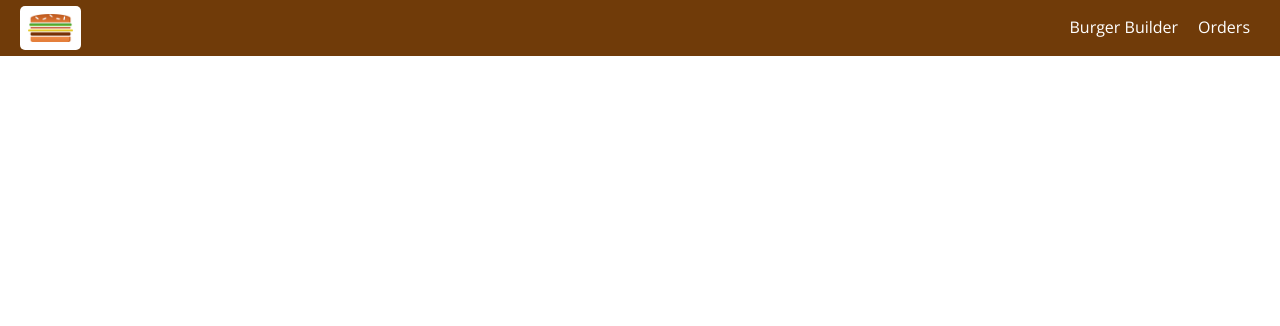
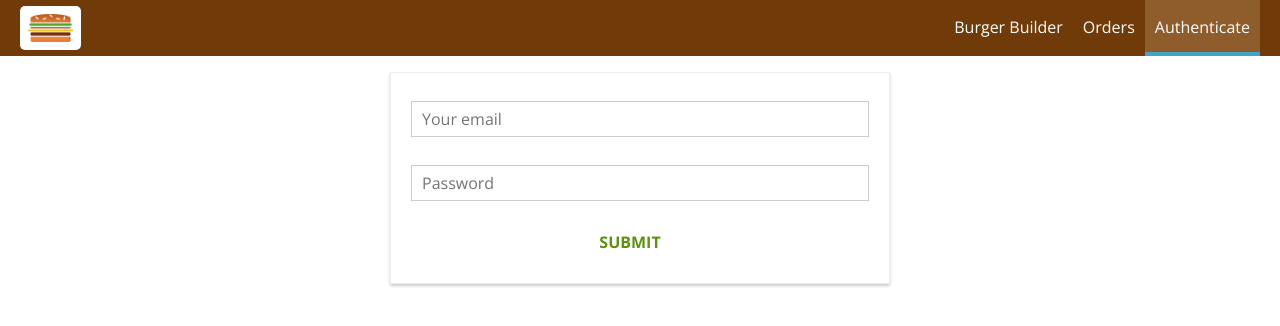
Before and after one commit to sergejs-basangovs-ingresso/burger-react-app-firebase, a React (Create React App) app: page /auth in a window 1280 px wide. Shown: the top 326 px of the page. Built offline with nearby package versions, Linux system fonts and the light colour scheme.

Commit message:
auth initial

```diff
--- a/package.json
+++ b/package.json
@@ -7,6 +7,7 @@
     "@testing-library/react": "^9.4.0",
     "@testing-library/user-event": "^7.2.1",
     "axios": "^0.19.2",
+    "node-sass": "^4.13.1",
     "prop-types": "^15.7.2",
     "react": "^16.12.0",
     "react-dom": "^16.12.0",
--- a/src/App.js
+++ b/src/App.js
@@ -4,6 +4,7 @@
 import BurgerBuilder from "./containers/BurgerBuilder/BurgerBuilder";
 import Checkout from "./containers/Checkout/Checkout";
 import Orders from "./containers/Orders/Orders";
+import Auth from "./containers/Auth/Auth";
 
 class App extends Component {
 	render() {
@@ -14,6 +15,7 @@
 						<Route path="/" exact component={BurgerBuilder} />
 						<Route path="/checkout" component={Checkout} />
 						<Route path="/orders" component={Orders} />
+						<Route path="/auth" component={Auth} />
 					</Switch>
 				</Layout>
 			</div>
--- a/src/components/Navigation/NavigationItems/NavigationItems.js
+++ b/src/components/Navigation/NavigationItems/NavigationItems.js
@@ -9,6 +9,7 @@
 				Burger Builder
 			</NavigationItem>
 			<NavigationItem link="/orders">Orders</NavigationItem>
+			<NavigationItem link="/auth">Authenticate</NavigationItem>
 		</ul>
 	);
 };
--- /dev/null
+++ b/src/containers/Auth/Auth.js
@@ -0,0 +1,134 @@
+import React, { Component } from "react";
+import Input from "../../components/UI/Input/Input";
+import Button from "../../components/UI/Button/Button";
+
+import classes from "./Auth.module.scss";
+
+export class Auth extends Component {
+	state = {
+		controls: {
+			email: {
+				elementType: "input",
+				elementConfig: {
+					type: "email",
+					placeholder: "Your email"
+				},
+				value: "",
+				validation: {
+					required: true,
+					isEmail: true,
+					minLength: 5,
+					maxLength: 50
+				},
+				valid: false,
+				touched: false
+			},
+			password: {
+				elementType: "input",
+				elementConfig: {
+					type: "password",
+					placeholder: "Password"
+				},
+				value: "",
+				validation: {
+					required: true,
+					minLength: 6,
+					maxLength: 20
+				},
+				valid: false,
+				touched: false
+			}
+		}
+	};
+
+	checkValidity = (value, rules) => {
+		let isValid = true;
+
+		if (rules.required) {
+			isValid = value.trim() !== "" && isValid;
+		}
+
+		if (rules.minLength) {
+			isValid = value.trim().length >= rules.minLength && isValid;
+		}
+
+		if (rules.maxLength) {
+			isValid = value.trim().length <= rules.maxLength && isValid;
+		}
+
+		if (rules.isEmail) {
+			const pattern = /[a-z0-9!#$%&'*+/=?^_`{|}~-]+(?:\.[a-z0-9!#$%&'*+/=?^_`{|}~-]+)*@(?:[a-z0-9](?:[a-z0-9-]*[a-z0-9])?\.)+[a-z0-9](?:[a-z0-9-]*[a-z0-9])?/;
+			isValid = pattern.test(value) && isValid;
+		}
+
+		return isValid;
+	};
+
+	inputChangedHandler = (event, inputIdentifier) => {
+		const updatedControls = { ...this.state.controls };
+
+		const updatedControlsElement = {
+			...updatedControls[inputIdentifier]
+		};
+
+		updatedControlsElement.value = event.target.value;
+
+		updatedControlsElement.valid = this.checkValidity(
+			updatedControlsElement.value,
+			updatedControlsElement.validation
+		);
+
+		updatedControlsElement.touched = true;
+
+		updatedControls[inputIdentifier] = updatedControlsElement;
+
+		let formIsValid = true;
+		for (const key in updatedControls) {
+			formIsValid = updatedControls[key].valid && formIsValid;
+		}
+
+		this.setState({
+			controls: updatedControls,
+			formIsValid
+		});
+	};
+
+	render() {
+		const formElementsArray = [];
+
+		for (const key in this.state.controls) {
+			formElementsArray.push({
+				id: key,
+				config: this.state.controls[key]
+			});
+		}
+
+		const form = formElementsArray.map(formElement => (
+			<Input
+				key={formElement.id}
+				elementType={formElement.config.elementType}
+				elementConfig={formElement.config.elementConfig}
+				value={formElement.config.value}
+				changed={event =>
+					this.inputChangedHandler(event, formElement.id)
+				}
+				touched={formElement.config.touched}
+				invalid={!formElement.config.valid}
+				shouldValidate={formElement.config.validation}
+			/>
+		));
+
+		return (
+			<div className={classes.Auth}>
+				<form>
+					{form}
+					<div>
+						<Button buttonType="Success">SUBMIT</Button>
+					</div>
+				</form>
+			</div>
+		);
+	}
+}
+
+export default Auth;
--- /dev/null
+++ b/src/containers/Auth/Auth.module.scss
@@ -0,0 +1,15 @@
+.Auth {
+	margin: 20px auto;
+	width: 80%;
+	text-align: center;
+	box-shadow: 0 2px 3px #ccc;
+	border: 1px solid #eee;
+	padding: 10px;
+	box-sizing: border-box;
+}
+
+@media (min-width: 600px) {
+	.Auth {
+		width: 500px;
+	}
+}
--- a/src/containers/Checkout/ContactData/ContactData.js
+++ b/src/containers/Checkout/ContactData/ContactData.js
@@ -75,7 +75,8 @@
 				},
 				value: "",
 				validation: {
-					required: true
+					required: true,
+					isEmail: true
 				},
 				valid: false,
 				touched: false
@@ -109,6 +110,16 @@
 
 		if (rules.maxLength) {
 			isValid = value.trim().length <= rules.maxLength && isValid;
+		}
+
+		if (rules.isEmail) {
+			const pattern = /[a-z0-9!#$%&'*+/=?^_`{|}~-]+(?:\.[a-z0-9!#$%&'*+/=?^_`{|}~-]+)*@(?:[a-z0-9](?:[a-z0-9-]*[a-z0-9])?\.)+[a-z0-9](?:[a-z0-9-]*[a-z0-9])?/;
+			isValid = pattern.test(value) && isValid;
+		}
+
+		if (rules.isNumeric) {
+			const pattern = /^\d+$/;
+			isValid = pattern.test(value) && isValid;
 		}
 
 		return isValid;
```
Also changed, not shown: 1 other file (tests, documents, lock files or other folders).
